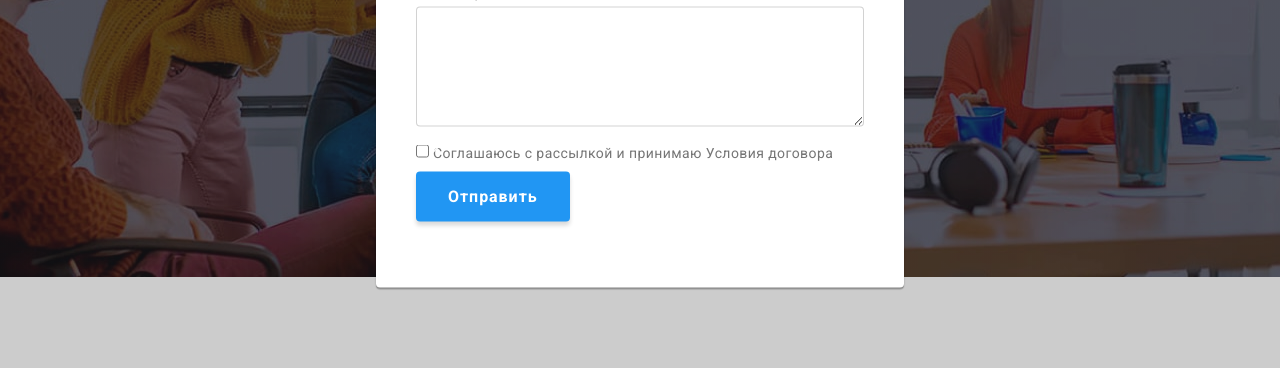
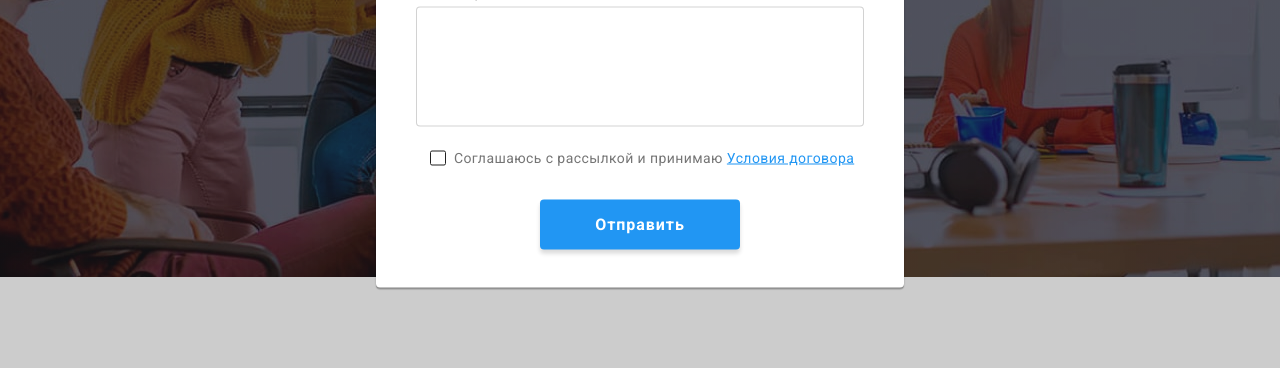
Before and after one commit to zhyhana/goit-markup-hw-06, a plain HTML site: page index.html in a window 1280 px wide. Shown: the part 403-771 px from the top of the page. Drawn offline with Linux system fonts and the light colour scheme.

Commit message:
hw06 checkbox

```diff
--- a/css/styles.css
+++ b/css/styles.css
@@ -605,12 +605,15 @@ button {
   position: relative;
   margin-bottom: 7px;
 }
-.request-field svg {
+.request-field.message {
+  margin-bottom: 12px;
+}
+.request-field-icon {
   position: absolute;
   left: 12px;
   bottom: 10px;
 }
-.request-label {
+.request-field-label {
   display: block;
   font-size: 12px;
   line-height: 1.555555556;
@@ -618,17 +621,54 @@ button {
   margin-bottom: 3px;
   color: var(--primary-text-color);
 }
-.request-data {
+.request-field-input,
+.request-field-textarea {
   font-size: 16px;
   line-height: 1.25;
   border: 1px solid rgba(33, 33, 33, 0.2);
   border-radius: 4px;
   width: 100%;
+}
+.request-field-input {
   padding: 9px 9px 9px 40px;
 }
-textarea.request-data {
-  padding-left: 9px;
+.request-field-textarea {
+  resize: none;
+  padding: 9px;
 }
-/* .request-field:focus-within .request-data {
+.request-field:focus-within .request-data {
   border-color: var(--accent-color);
-} */
+}
+.request-field.agreement {
+  padding-left: 14px;
+}
+.request-field.agreement input[type="checkbox"] {
+  display: none;
+}
+.agreement-check {
+  display: inline-flex;
+  justify-content: center;
+  align-items: center;
+  width: 16px;
+  height: 15px;
+  margin-right: 4px;
+  border-radius: 2px;
+  border: 1px solid var(--title-color);
+  background: var(--primary-color);
+  transition-property: all;
+  transition-duration: 250ms;
+  transition-timing-function: cubic-bezier(0.4, 0, 0.2, 1);
+}
+input:checked + .agreement-check {
+  border-color: var(--accent-color);
+  background: var(--accent-color);
+}
+.agreement-link {
+  color: var(--accent-color);
+  text-decoration: underline;
+}
+.request-btn {
+  display: block;
+  margin: 30px auto 0;
+  padding: 10px 55px;
+}
--- a/index.html
+++ b/index.html
@@ -649,43 +649,47 @@
         <form class="request-form">
           <ul class="list">
             <li class="request-field">
-              <label for="client-name" class="request-label">Имя</label>
+              <label for="client-name" class="request-field-label">Имя</label>
               <input
                 type="text"
                 name="client-name"
                 id="client-name"
-                class="request-data"
+                class="request-field-input"
               />
-              <svg width="18" height="18">
+              <svg width="18" height="18" class="request-field-icon">
                 <use href="./images/icon/sprite.svg#black-person"></use>
               </svg>
             </li>
             <li class="request-field">
-              <label for="client-phone" class="request-label"> Телефон </label>
+              <label for="client-phone" class="request-field-label">
+                Телефон
+              </label>
               <input
                 type="tel"
                 name="client-phone"
                 id="client-phone"
-                class="request-data"
+                class="request-field-input"
               />
-              <svg width="18" height="18">
+              <svg width="18" height="18" class="request-field-icon">
                 <use href="./images/icon/sprite.svg#black-phone"></use>
               </svg>
             </li>
             <li class="request-field">
-              <label for="client-email" class="request-label">Почта</label>
+              <label for="client-email" class="request-field-label"
+                >Почта</label
+              >
               <input
                 type="email"
                 name="client-email"
                 id="client-email"
-                class="request-data"
+                class="request-field-input"
               />
-              <svg width="18" height="18">
+              <svg width="18" height="18" class="request-field-icon">
                 <use href="./images/icon/sprite.svg#black-email"></use>
               </svg>
             </li>
-            <li class="request-field">
-              <label for="client-message" class="request-label">
+            <li class="request-field message">
+              <label for="client-message" class="request-field-label">
                 Комментарий
               </label>
               <textarea
@@ -693,29 +697,34 @@
                 id="client-message"
                 cols="30"
                 rows="5"
-                class="request-data"
+                class="request-field-textarea"
               ></textarea>
             </li>
-            <li class="request-field">
+            <li class="request-field agreement">
               <input
                 type="checkbox"
                 name="client-agreement"
                 id="client-agreement"
               />
-              <label for="client-agreement">
-                <svg width="13" height="10">
+              <label for="client-agreement" class="agreement-check">
+                <svg width="11" height="8">
                   <use href="./images/icon/sprite.svg#checked"></use>
                 </svg>
               </label>
               <span>
                 Соглашаюсь с рассылкой и принимаю
-                <a href="#" target="_blank" rel="noopener noreferrer">
+                <a
+                  href="#"
+                  class="agreement-link"
+                  target="_blank"
+                  rel="noopener noreferrer"
+                >
                   Условия договора
                 </a>
               </span>
             </li>
           </ul>
-          <button class="btn primary-button">Отправить</button>
+          <button class="btn primary-button request-btn">Отправить</button>
         </form>
       </div>
     </div>
```
